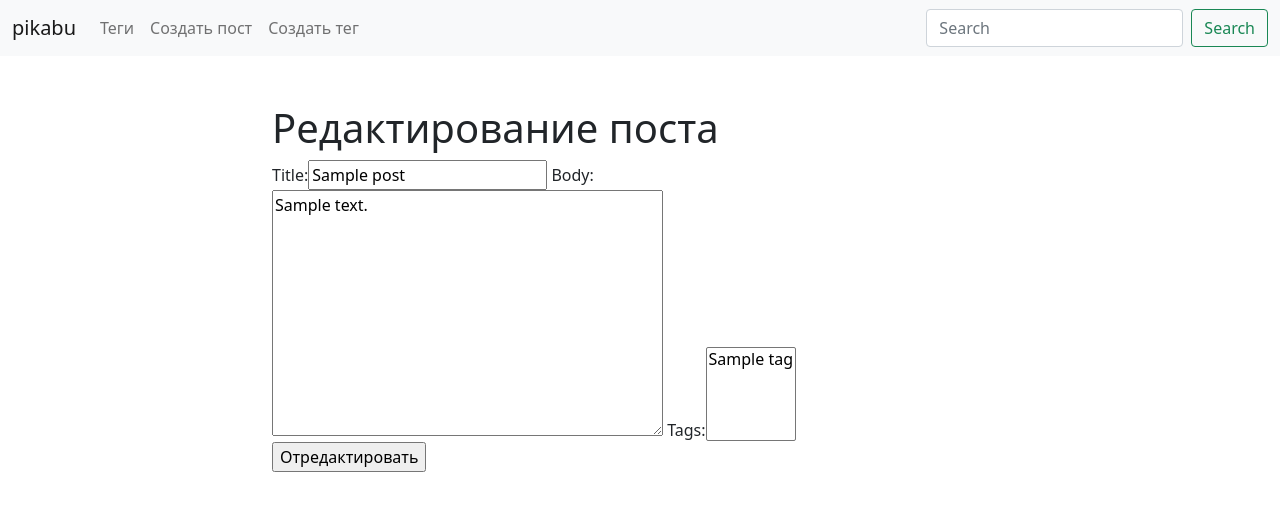
After one commit to panohin/pikadu, a Django app: a page that uses pikadu_proj/templates/index.html in a window 1280 px wide. The commit adds this page. Shown: the top 511 px of the page. Run offline with Django 3.2, Linux system fonts and the light colour scheme; tables that the repository leaves empty hold one stand-in row (values such as "Sample post").

```diff
--- a/pikadu_proj/pikadu_app/forms.py
+++ b/pikadu_proj/pikadu_app/forms.py
@@ -1,13 +1,19 @@
 from django import forms
 from .models import Post, Tag, Comment
 
-class CreatePostForm(forms.Form):
-    model = Post
-    title = forms.CharField()
-    body = forms.Field()
+class CreatePostForm(forms.ModelForm):
+    class Meta:
+        model = Post
+        fields = ['title', 'body', 'tags']
 
 class CreateTagForm(forms.Form):
     name = forms.CharField()
+
+class AddComment(forms.ModelForm):
+    class Meta:
+        model = Comment
+        fields = ['body']
+
 
 class EnterNameForm(forms.Form):
     name = forms.CharField()
--- a/pikadu_proj/pikadu_app/models.py
+++ b/pikadu_proj/pikadu_app/models.py
@@ -5,11 +5,12 @@ from django.utils.text import slugify
 
 
 class Post(Model):
-    title = models.CharField(max_length=50)
+    title = models.CharField(max_length=150)
     body = models.TextField()
-    slug = models.SlugField(max_length=50, unique=True, blank=True)
+    slug = models.SlugField(max_length=150, unique=True, blank=True)
     date_published = models.DateTimeField(auto_now_add=True)
     likes = models.IntegerField(null=True)
+    tags = models.ManyToManyField('Tag', related_name='post', blank=True)
 
 
     def __str__(self):
@@ -23,13 +24,18 @@ class Post(Model):
     def get_absolute_url(self):
         return reverse('post_detail_url', kwargs={'slug_from_request':self.slug})
 
+    def get_update_url(self):
+        return reverse('update_post_url', kwargs={'slug':self.slug})
+
+    def get_delete_url(self):
+        return reverse('delete_post_url', kwargs={'slug':self.slug})
+
     class Meta:
         ordering = ['-date_published']
 
 class Tag(Model):
     name = models.CharField(max_length=50)
     slug = models.SlugField(max_length=50, unique=True, blank=True)
-    posts = models.ManyToManyField(Post, related_name='tag')
 
     def __str__(self):
         return self.name
@@ -44,7 +50,7 @@ class Tag(Model):
 class Comment(Model):
     body = models.TextField()
     likes = models.IntegerField(default=0, blank=True)
-    post = models.ForeignKey(Post, on_delete=models.PROTECT, related_name='comments')
+    post = models.ForeignKey(Post, on_delete=models.PROTECT, related_name='comments', blank=True)
 
     def __str__(self):
         return self.body
--- a/pikadu_proj/pikadu_app/templates/pikadu_app/post_detail.html
+++ b/pikadu_proj/pikadu_app/templates/pikadu_app/post_detail.html
@@ -7,6 +7,9 @@
 
 {% block content %}
 <p>{{ post.date_published }}</p>
-<h1>{{ post.title }}</h1>
+<h5>{{ post.title }}</h5>
 <p>{{ post.body }}</p>
+<a href="{{ post.get_update_url }}" class="btn btn-primary">Редактировать</a>
+<a href="{{ post.get_delete_url }}" class="btn btn-primary">Удалить</a>
+<a href="{% url 'add_comment_url' post.slug %}" class="btn btn-primary">Добавить комментарий</a>
 {% endblock %}
--- /dev/null
+++ b/pikadu_proj/pikadu_app/templates/pikadu_app/update_post.html
@@ -0,0 +1,15 @@
+{% extends 'index.html' %}
+
+{% block title %}
+{{ title }}
+{% endblock %}
+
+
+{% block content %}
+<h1>{{ title }}</h1>
+<form action="{{ post.get_update_url }}" method="post">
+    {% csrf_token %}
+    {{ form }}
+    <input type="submit" value="Отредактировать">
+</form>
+{% endblock %}
--- a/pikadu_proj/pikadu_app/urls.py
+++ b/pikadu_proj/pikadu_app/urls.py
@@ -3,10 +3,13 @@ from django.urls import path
 from . import views
 
 urlpatterns = [
+    path('post/<str:slug_from_request>', views.post_detail, name='post_detail_url'),
+    path('post/<str:slug>/update', views.update_post, name='update_post_url'),
+    path('post/<str:slug>/add_comment', views.add_comment, name='add_comment_url'),
+    path('post/<str:slug>/delete', views.delete_post, name='delete_post_url'),
     path('enter_name', views.enter_name, name='enter_name_url'),
     path('create_post', views.create_post, name='create_post_url'),
     path('create_tag', views.create_tag, name='create_tag_url'),
     path('tags', views.TagList.as_view(), name='tag_list_url'),
     path('', views.PostList.as_view(), name='post_list'),
-    path('post/<str:slug_from_request>', views.post_detail, name='post_detail_url'),
 ]
--- a/pikadu_proj/pikadu_app/utils.py
+++ b/pikadu_proj/pikadu_app/utils.py
@@ -15,7 +15,7 @@ class ObjectListMixin:
                   context={'objects': objects,
                            'title' : self.title})
 
-class CreateMixin:
+class CreateObjectMixin:
     model = None
     form = None
     title = None
--- a/pikadu_proj/pikadu_app/views.py
+++ b/pikadu_proj/pikadu_app/views.py
@@ -1,9 +1,10 @@
 from django.shortcuts import render, redirect
+from django.urls import reverse
 from django.views.generic import View
 
 from .models import Post, Tag, Comment
 from django.forms import modelform_factory
-from .forms import CreatePostForm, CreateTagForm, EnterNameForm
+from .forms import CreatePostForm, CreateTagForm, EnterNameForm, AddComment
 from django.http import HttpResponse
 from .utils import ObjectListMixin
 
@@ -40,7 +41,7 @@ def create_post(request):
             return redirect('post_list')
         return HttpResponse('createpostform not valid')
     else:
-        form = CreatePostForm
+        form = CreatePostForm()
         title = 'Создание поста'
         return render(request, 'pikadu_app/create_post_form.html', context={'form': form,
                                                                             'title': title})
@@ -58,6 +59,50 @@ def create_tag(request):
         return render(request, 'pikadu_app/create_tag_form.html',
                       context={'form': form, 'title': 'Создание тега'})
 
+def update_post(request, slug):
+    if request.POST:
+        form = CreatePostForm(request.POST)
+        if form.is_valid():
+            data = form.cleaned_data
+            post = Post.objects.get(slug=slug)
+            post.title = data['title']
+            post.body = data['body']
+            post.save()
+            return render(request, 'pikadu_app/post_detail.html', context={'post':post})
+    else:
+        post = Post.objects.get(slug=slug)
+        data = {
+            'title': post.title,
+            'body': post.body
+        }
+        form = CreatePostForm(data)
+        title = 'Редактирование поста'
+        return render(request, 'pikadu_app/update_post.html', context={'form': form,
+                                                                        'title': title,
+                                                                       'post':post})
+
+def delete_post(request, slug):
+    post = Post.objects.get(slug=slug)
+    post.delete()
+    return redirect('post_list')
+
+def add_comment(request, slug):
+    post = Post.objects.get(slug=slug)
+    if request.POST:
+        form = AddComment(request.POST)
+        if form.is_valid():
+            data = form.cleaned_data
+            Comment.objects.create(post_id=post.id, body=data['body'])
+            return redirect('post_list')
+        else:
+            return HttpResponse('form AddComment is not valid')
+    else:
+        form = AddComment()
+        title = 'Добавить комментарий'
+        return render(request, 'pikadu_app/add_comment.html', context={'post':post,
+                                                                       'form':form,
+                                                                       'title':title})
+
 def enter_name(request):
     if request.POST:
         form = EnterNameForm(request.POST)
--- a/pikadu_proj/templates/index.html
+++ b/pikadu_proj/templates/index.html
@@ -34,8 +34,13 @@
     </div>
   </div>
 </nav>
-
-{% block content %}
-{% endblock %}
+<div class="container mt-5">
+        <div class="row">
+          <div class="col-6 offset-md-2">
+          {% block content %}
+          {% endblock %}
+         </div>
+    </div>
+  </div>
 </body>
 </html>
```
Also changed, not shown: pikadu_proj/pikadu_app/templates/pikadu_app/add_comment.html (added, +17 -0 lines).
